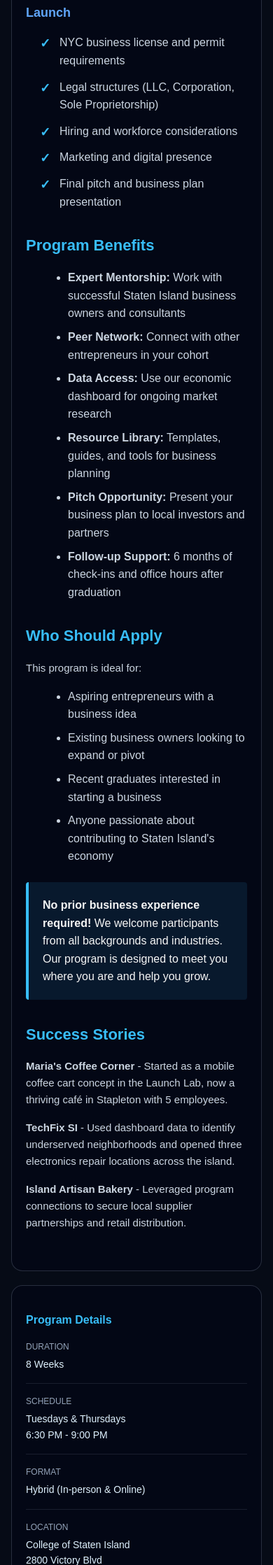
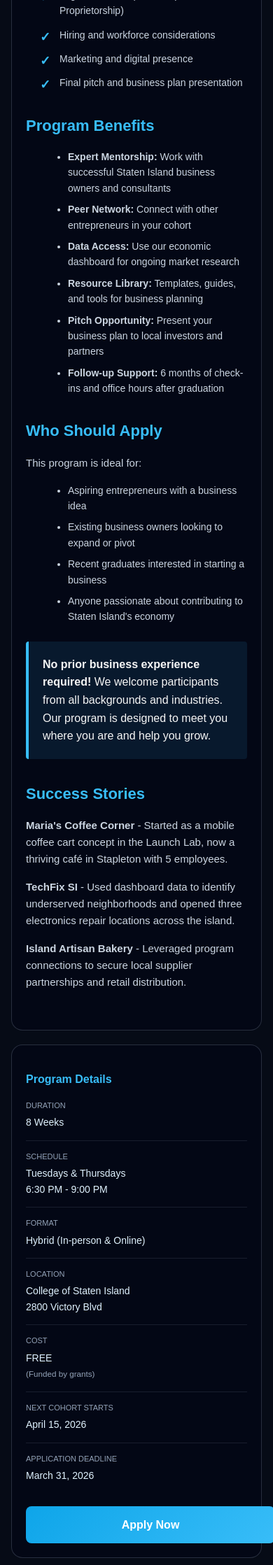
Before and after one commit to Angeloponniah06/DataDrivenStatenIsland, a Flask app: page /program/launch-lab in a window 390 px wide. Shown: the part 2049-4286 px from the top of the page at 70% size. Run offline with Flask 3, Linux system fonts and the light colour scheme.

Commit message:
alignment fixed again for apply now

```diff
--- a/templates/program_launch_lab.html
+++ b/templates/program_launch_lab.html
@@ -184,10 +184,10 @@
             border-bottom: 1px solid rgba(148, 163, 184, 0.15);
         }
 
-        .info-item:last-child {
+        .info-item:last-of-type {
             border-bottom: none;
-            margin-bottom: 0;
-            padding-bottom: 0;
+            margin-bottom: 20px;
+            padding-bottom: 16px;
         }
 
         .info-label {
@@ -295,6 +295,7 @@
             }
             .content-container {
                 padding: 0 30px;
+                margin: 40px auto;
             }
             header {
                 padding: 16px 30px;
@@ -351,18 +352,33 @@
             .section p {
                 font-size: 15px;
             }
+            .section ul {
+                font-size: 14px;
+            }
             .info-card {
                 padding: 20px;
+                margin-bottom: 16px;
             }
             .info-card h3 {
                 font-size: 16px;
+            }
+            .info-item {
+                margin-bottom: 14px;
+                padding-bottom: 14px;
+            }
+            .info-item:last-of-type {
+                margin-bottom: 16px;
+            }
+            .info-label {
+                font-size: 11px;
             }
             .info-value {
                 font-size: 14px;
             }
             .apply-btn {
-                padding: 12px 20px;
-                font-size: 15px;
+                padding: 14px 20px;
+                font-size: 16px;
+                margin-top: 0;
             }
             footer {
                 padding: 24px 16px;
```
Also changed, not shown: templates/program_digital_clinic.html (+20 -6 lines), templates/program_workforce_training.html (+6 -2 lines).
